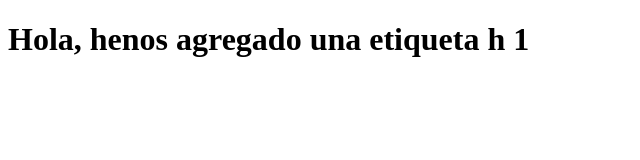
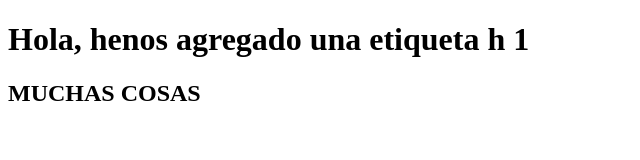
Before and after one commit to magatoDev/testingGit, a plain HTML site: page index.html in a window 1280 px wide. Shown: the whole page, without its empty margins (0-640 px from the left). Drawn offline with Linux system fonts and the light colour scheme.

Commit message:
agregada etiqueta h 2

```diff
--- a/index.html
+++ b/index.html
@@ -1,9 +1,9 @@
 <!DOCTYPE html>
 <html>
     <head>
-
     </head>
     <body>
         <h1>Hola, henos agregado una etiqueta h 1</h1>
+        <h2>MUCHAS COSAS</h2>
     </body>
 </html>
```
